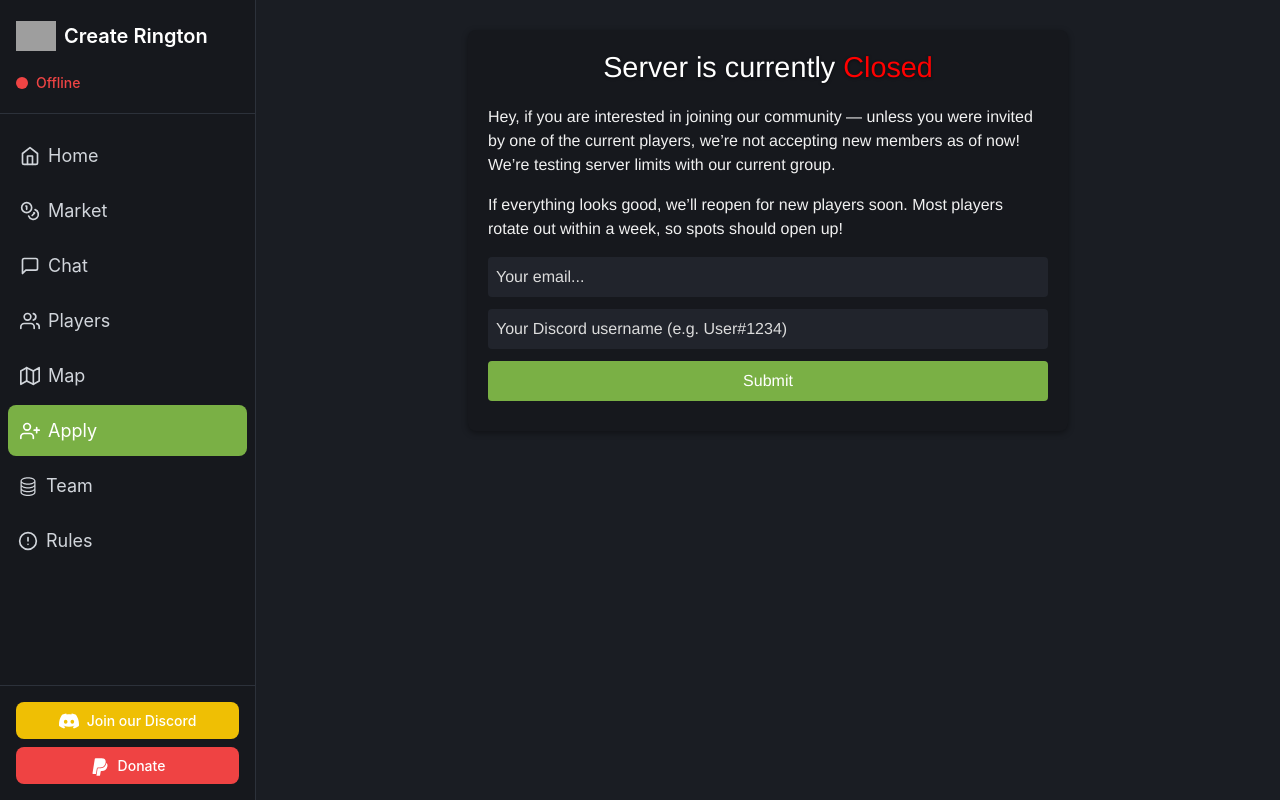
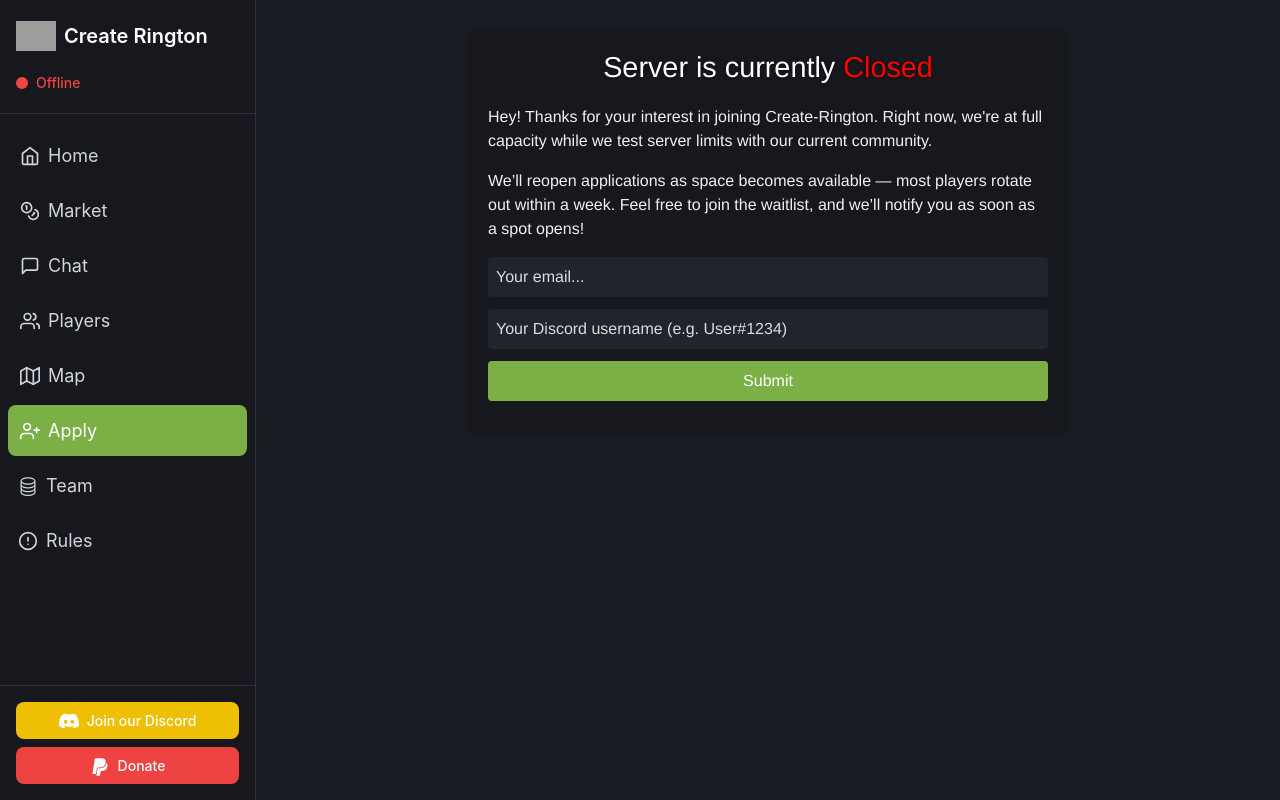
Before and after one commit to matejhozlar/mc-page, a React (Vite) app in the folder client/: page /apply-to-join in a window 1280 px wide. Built offline with nearby package versions, Linux system fonts and the light colour scheme; no server answers; grey boxes are pictures that could not be loaded.

Commit message:
waitlist notice

```diff
--- a/client/src/components/WaitlistNotice.jsx
+++ b/client/src/components/WaitlistNotice.jsx
@@ -1,9 +1,27 @@
-import React, { useState } from "react";
+import React, { useState, useEffect } from "react";
 
 const WaitlistNotice = () => {
   const [email, setEmail] = useState("");
   const [discordName, setDiscordName] = useState("");
   const [submissionStatus, setSubmissionStatus] = useState("");
+  const [serverFull, setServerFull] = useState(true);
+  const [loading, setLoading] = useState(true);
+
+  useEffect(() => {
+    const fetchPlayerLimit = async () => {
+      try {
+        const res = await fetch("/api/playerLimit");
+        const data = await res.json();
+        setServerFull(data.isFull);
+      } catch (error) {
+        console.error("Error fetching player limit:", error);
+      } finally {
+        setLoading(false);
+      }
+    };
+
+    fetchPlayerLimit();
+  }, []);
 
   const handleEmailSubmit = async (e) => {
     e.preventDefault();
@@ -25,7 +43,15 @@ const WaitlistNotice = () => {
       const data = await response.json();
 
       if (response.ok) {
-        setSubmissionStatus("✅ Thanks! We'll contact you when spots open up.");
+        if (serverFull) {
+          setSubmissionStatus(
+            "✅ Thanks! We've added you to the waitlist. We'll contact you when a spot opens up."
+          );
+        } else {
+          setSubmissionStatus(
+            "✅ Your application has been received! Our admins have been notified and will review it shortly."
+          );
+        }
         setEmail("");
         setDiscordName("");
       } else {
@@ -42,21 +68,50 @@ const WaitlistNotice = () => {
     }
   };
 
+  const renderClosedNotice = () => (
+    <>
+      <h2 className="apply-heading">
+        Server is currently <span style={{ color: "red" }}>Closed</span>
+      </h2>
+      <p>
+        Hey! Thanks for your interest in joining Create-Rington. Right now,
+        we're at full capacity while we test server limits with our current
+        community.
+      </p>
+      <p>
+        We’ll reopen applications as space becomes available — most players
+        rotate out within a week. Feel free to join the waitlist, and we’ll
+        notify you as soon as a spot opens!
+      </p>
+    </>
+  );
+
+  const renderOpenNotice = () => (
+    <>
+      <h2 className="apply-heading">
+        Server is currently <span style={{ color: "#22c55e" }}>Open</span>
+      </h2>
+      <p>
+        Great news — we’re currently accepting new members into the
+        Create-Rington community!
+      </p>
+      <p>
+        Fill out the form below, and we’ll review your submission shortly. We're
+        excited to have new players join us!
+      </p>
+    </>
+  );
+
   return (
     <div className="apply-to-join">
       <div className="waitlist-notice">
-        <h2 className="apply-heading">
-          Server is currently <span style={{ color: "red" }}>Closed</span>
-        </h2>
-        <p>
-          Hey, if you are interested in joining our community — unless you were
-          invited by one of the current players, we’re not accepting new members
-          as of now! We’re testing server limits with our current group.
-        </p>
-        <p>
-          If everything looks good, we’ll reopen for new players soon. Most
-          players rotate out within a week, so spots should open up!
-        </p>
+        {loading ? (
+          <p>Loading server status...</p>
+        ) : serverFull ? (
+          renderClosedNotice()
+        ) : (
+          renderOpenNotice()
+        )}
 
         <form onSubmit={handleEmailSubmit} className="waitlist-form">
           <input
```
Also changed, not shown: 1 other file (tests, documents, lock files or other folders).
